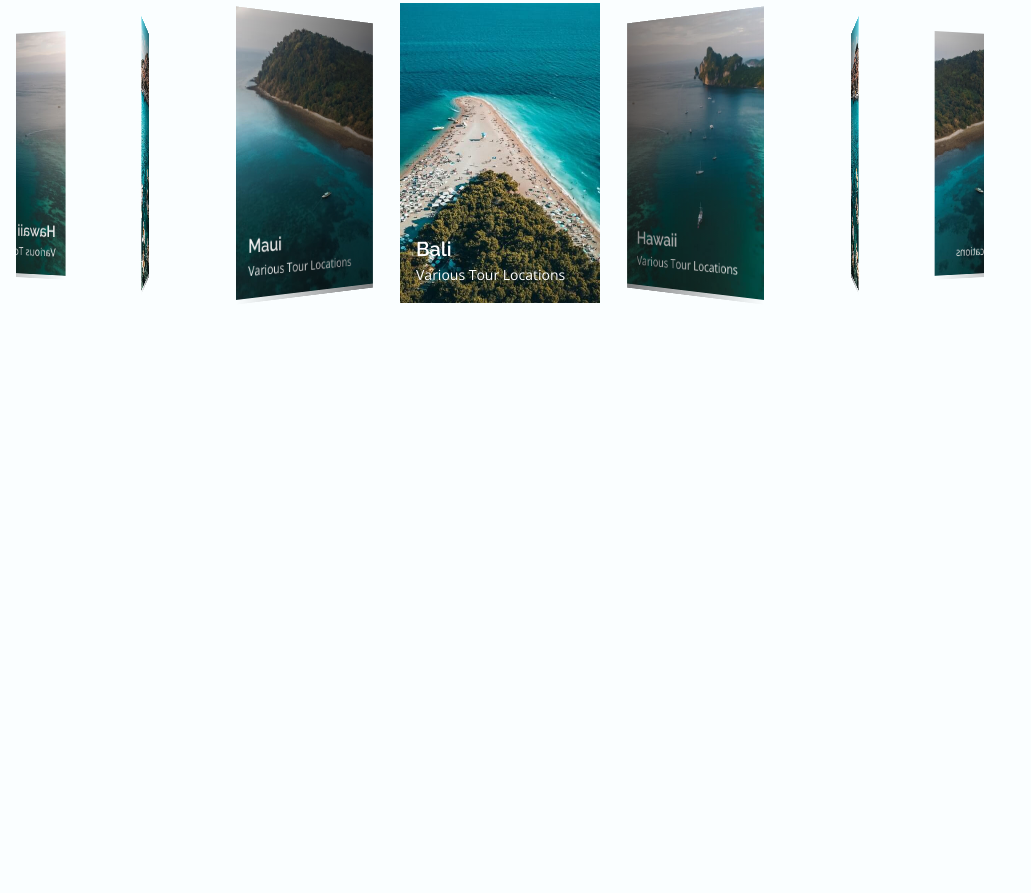
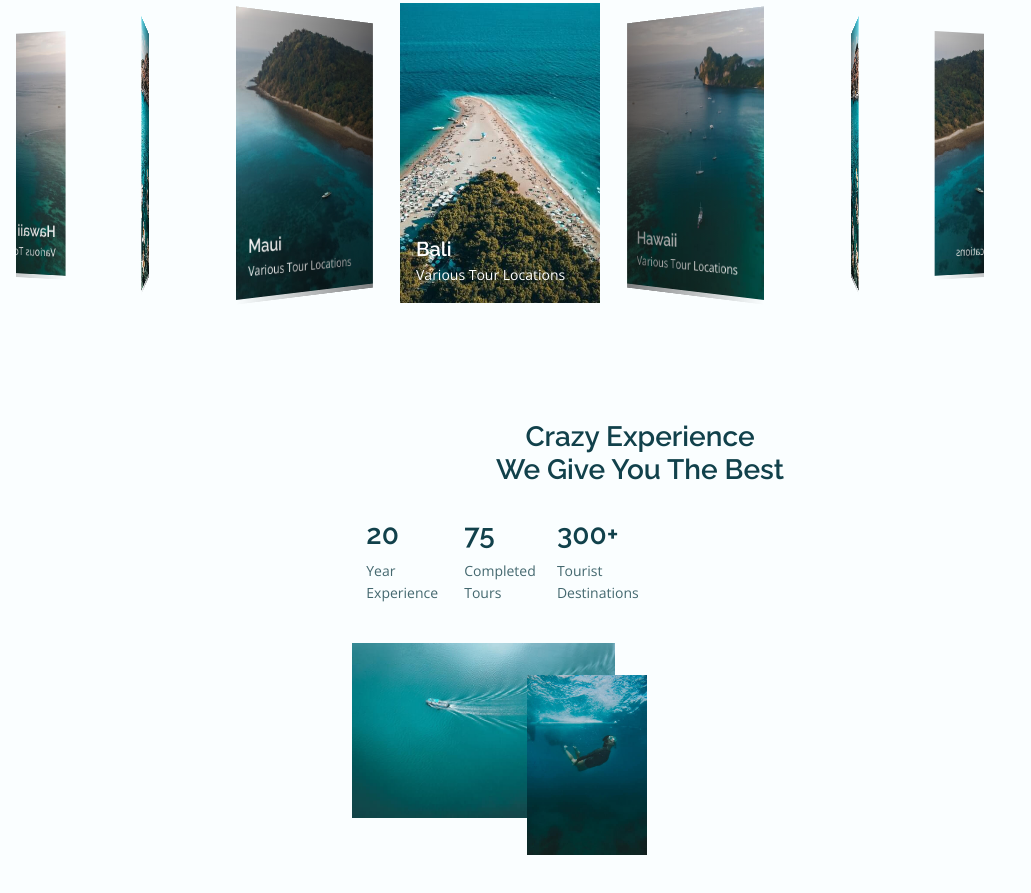
Before and after one commit to startedHere/simple_responsive_website, a plain HTML site: page index.html in a window 1280 px wide. Shown: the part 1622-2515 px from the top of the page, without its empty margins (0-1031 px from the left). Before the commit the page ends 2082 px from the top, so only its background shows below. Drawn offline with nearby package versions, Linux system fonts and the light colour scheme.

Commit message:
Added Section "Experience" to Webpage

```diff
--- a/assets/css/styles.css
+++ b/assets/css/styles.css
@@ -454,7 +454,62 @@ input {
 .swiper-container-3d .swiper-slide-shadow-right {
 	background-image: none;
 } */
+
 /*=============== EXPERIENCE ===============*/
+.experience__container {
+	row-gap: 2.5rem;
+	justify-content: center;
+	justify-items: center;
+}
+
+.experience__content {
+	grid-template-columns: repeat(3, 1fr);
+	column-gap: 1rem;
+	justify-items: center;
+	padding: 0 2rem;
+}
+
+.experience__number {
+	font-size: var(--h2-font-size);
+	font-weight: var(--font-semi-bold);
+	margin-bottom: var(--mb-0-5);
+}
+
+.experience__description {
+	font-size: var(--small-font-size);
+}
+
+.experience__img {
+	position: relative;
+	padding-bottom: 2rem;
+}
+
+/* _ 'nth-child()' Selects a Particular specified element number from a HTML Class...It is NOT ZERO BASED like "Arrays"  */
+.experience__overlay:nth-child(1) {
+	width: 263px;
+	margin-right: 2rem;
+}
+
+.experience__overlay:nth-child(2) {
+	width: 120px;
+	position: absolute;
+	top: 2rem;
+	right: 0;
+}
+
+.experience__img-one,
+.experience__img-two {
+	transition: var(--img-transition);
+}
+
+.experience__img-one:hover,
+.experience__img-two:hover {
+	transform: var(--img-scale);
+}
+
+.experience__overlay {
+	overflow: var(--img-hidden);
+}
 
 /*=============== VIDEO ===============*/
 
--- a/index.html
+++ b/index.html
@@ -188,8 +188,37 @@
 		</section>
 
 		<!--==================== EXPERIENCE ====================-->
-		<section class="experience section" id="experience">
+		<section class="experience section">
+			<h2 class="section__title">Crazy Experience <br> We give You the Best</h2>
 
+			<div class="experience__container container grid">
+				<div class="experience__content grid">
+					<div class="experience__data">
+						<h2 class="experience__number">20</h2>
+						<span class="experience__description">Year <br> Experience</span>
+					</div>
+
+					<div class="experience__data">
+						<h2 class="experience__number">75</h2>
+						<span class="experience__description">Completed <br> Tours</span>
+					</div>
+
+					<div class="experience__data">
+						<h2 class="experience__number">300+</h2>
+						<span class="experience__description">Tourist <br> Destinations</span>
+					</div>
+				</div>
+
+				<div class="experience__img grid">
+					<div class="experience__overlay">
+						<img src="assets/img/experience1.jpg" alt="" class="experience__img-one">
+					</div>
+
+					<div class="experience__overlay">
+						<img src="assets/img/experience2.jpg" alt="" class="experience__img-two">
+					</div>
+				</div>
+			</div>
 		</section>
 
 		<!--==================== VIDEO ====================-->
```
Also changed, not shown: assets/img/experience1.jpg (added), assets/img/experience2.jpg (added).
